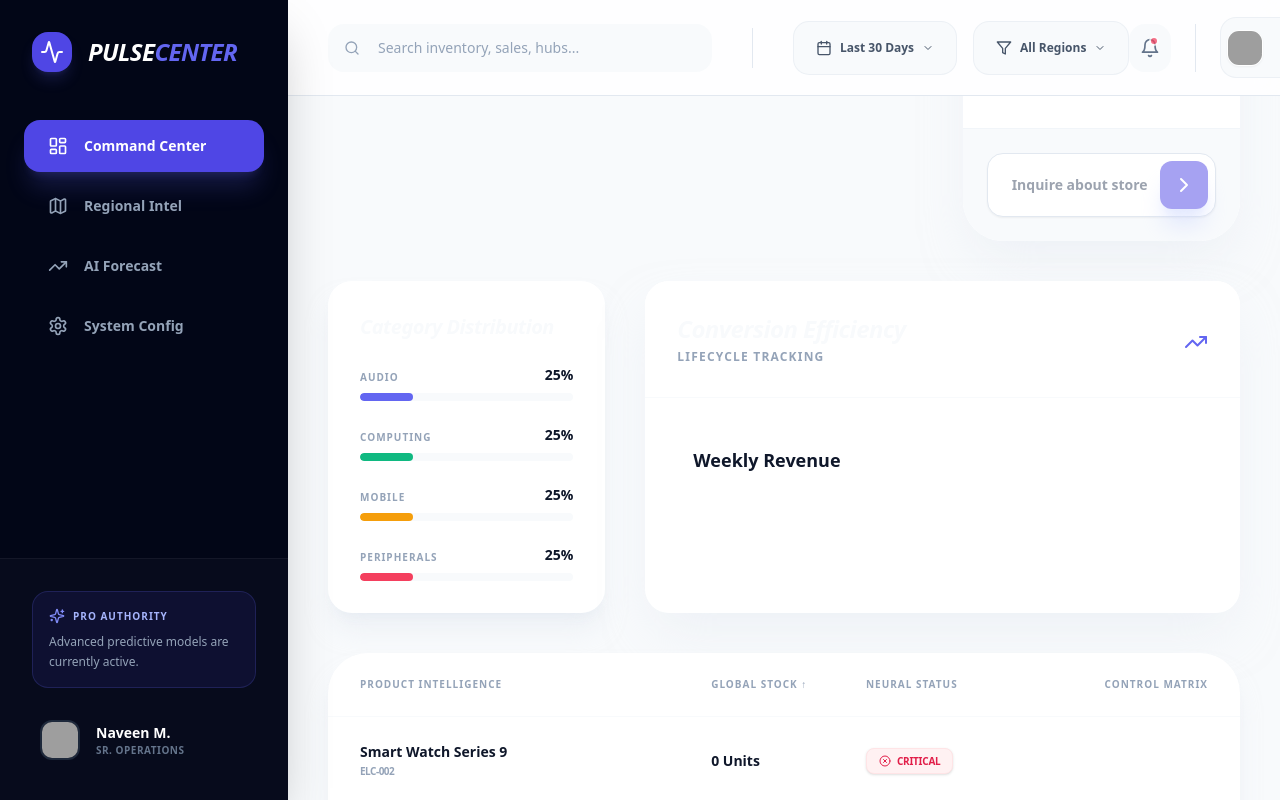
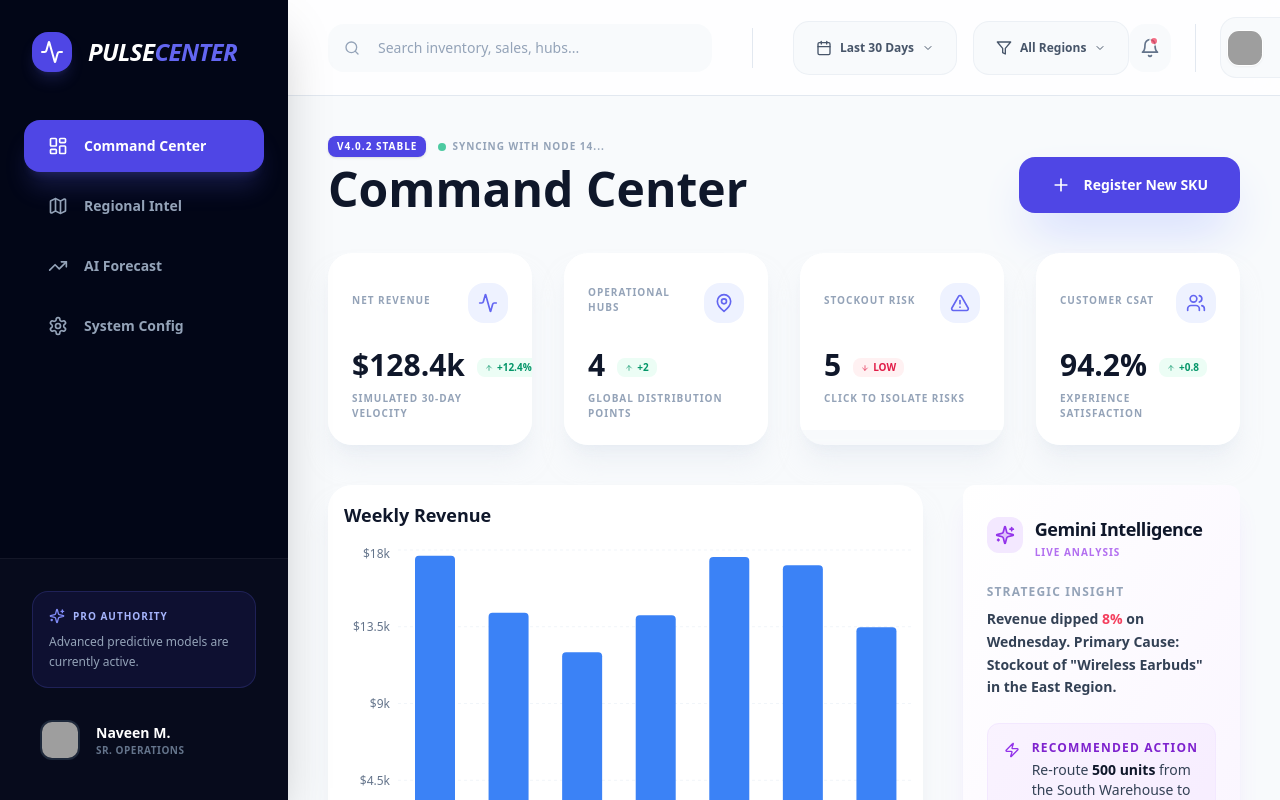
Before and after one commit to naveenmandula0511/retail-pulse-dashboard, a Next.js app: page / in a window 1280 px wide. Built offline with nearby package versions, Linux system fonts and the light colour scheme; grey boxes are pictures that could not be loaded.

Commit message:
feat: implement GeminiInsight component and integrate into dashboard layout

```diff
--- a/app/page.tsx
+++ b/app/page.tsx
@@ -2,6 +2,7 @@
 
 import React, { useState, useEffect, useRef } from "react"
 import { RevenueChart } from "@/components/RevenueChart"
+import { GeminiInsight } from "@/components/GeminiInsight"
 import {
     Activity,
     LayoutDashboard,
@@ -413,15 +414,8 @@ export default function DashboardPage() {
                                         <RevenueChart />
                                     </Card>
                                 </div>
-                                <div className="lg:col-span-1">
-                                    <AIChatHub
-                                        messages={chatMessages}
-                                        input={chatInput}
-                                        setInput={setChatInput}
-                                        onSend={handleSendMessage}
-                                        isLoading={isChatLoading}
-                                        scrollRef={chatEndRef}
-                                    />
+                                <div className="lg:col-span-1 h-[400px]">
+                                    <GeminiInsight />
                                 </div>
                             </div>
 
--- /dev/null
+++ b/components/GeminiInsight.tsx
@@ -0,0 +1,45 @@
+import { Card, CardContent, CardHeader, CardTitle } from "@/components/ui/card"
+import { Sparkles, ArrowRight, Zap } from "lucide-react"
+import { Button } from "@/components/ui/button"
+
+export function GeminiInsight() {
+    return (
+        <Card className="border-none shadow-xl shadow-purple-500/10 bg-gradient-to-br from-white to-purple-50 dark:from-slate-900 dark:to-purple-900/20 overflow-hidden">
+            <CardHeader className="flex flex-row items-center gap-3 pb-2">
+                <div className="p-2 bg-purple-100 dark:bg-purple-900/50 rounded-xl">
+                    <Sparkles className="w-5 h-5 text-purple-600 dark:text-purple-400 fill-purple-600/20" />
+                </div>
+                <div>
+                    <CardTitle className="text-lg font-black text-slate-900 dark:text-white pb-0.5">Gemini Intelligence</CardTitle>
+                    <p className="text-[10px] font-bold uppercase tracking-widest text-purple-600/70 dark:text-purple-400/70">Live Analysis</p>
+                </div>
+            </CardHeader>
+            <CardContent className="space-y-6 pt-4">
+                <div className="space-y-2">
+                    <h4 className="text-xs font-black uppercase tracking-widest text-slate-400">Strategic Insight</h4>
+                    <p className="text-sm font-bold text-slate-700 dark:text-slate-300 leading-relaxed">
+                        Revenue dipped <span className="text-rose-500">8%</span> on Wednesday. Primary Cause: Stockout of "Wireless Earbuds" in the East Region.
+                    </p>
+                </div>
+
+                <div className="bg-purple-500/5 dark:bg-purple-500/10 rounded-xl p-4 border border-purple-100 dark:border-purple-500/20">
+                    <div className="flex items-start gap-3">
+                        <Zap className="w-4 h-4 text-purple-600 dark:text-purple-400 mt-0.5 shrink-0" />
+                        <div className="space-y-3 w-full">
+                            <div>
+                                <h4 className="text-xs font-black uppercase tracking-widest text-purple-700 dark:text-purple-300 mb-1">Recommended Action</h4>
+                                <p className="text-sm font-medium text-slate-700 dark:text-slate-300">
+                                    Re-route <span className="font-bold text-slate-900 dark:text-white">500 units</span> from the South Warehouse to prevent further loss.
+                                </p>
+                            </div>
+                            <Button size="sm" className="w-full bg-purple-600 hover:bg-purple-700 text-white font-bold shadow-lg shadow-purple-500/20 border-none group">
+                                Execute Transfer
+                                <ArrowRight className="w-4 h-4 ml-2 group-hover:translate-x-1 transition-transform" />
+                            </Button>
+                        </div>
+                    </div>
+                </div>
+            </CardContent>
+        </Card>
+    )
+}
```
